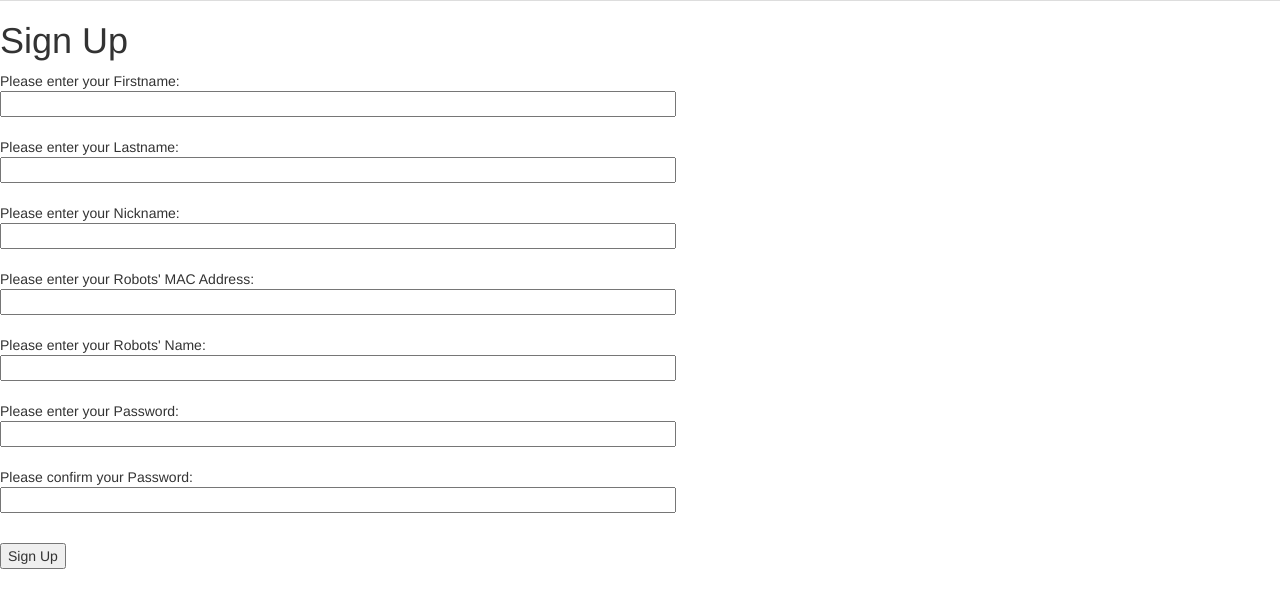
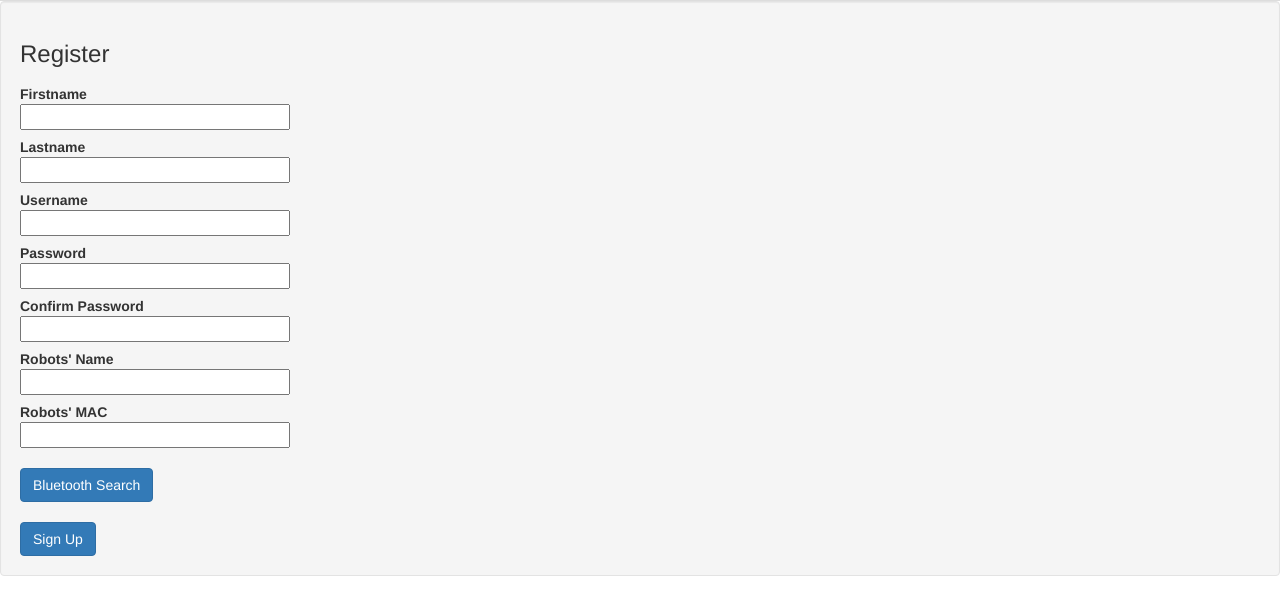
Before and after one commit to B-LAB/panyabot, a Flask app: page /register in a window 1280 px wide. Shown: the top 615 px of the page. Run offline with Flask 2, Linux system fonts and the light colour scheme; some libraries are stand-ins or nearby versions.

Commit message:
Minor bootstrap facelift to blockly, registration and login pages

```diff
--- a/app/templates/register.html
+++ b/app/templates/register.html
@@ -2,52 +2,96 @@
 {% extends "base.html" %}
 
 {% block content %}
-  <h1>Sign Up</h1>
-  <form action="" method="post" name="registration">
-      {{ form.hidden_tag() }}
-      <p>
-          Please enter your Firstname:<br>
-          {{ form.firstname(size=80) }}<br>
-          {% for error in form.firstname.errors %}
-            <span style="color: red;">[{{ error }}]</span>
-          {% endfor %}<br>
+  <div class="well">
+    <h3>Register</h3>
+    <form class="form-horizontal" action="" method="post" name="registration">
+        {{ form.hidden_tag() }}
 
-          Please enter your Lastname:<br>
-          {{ form.lastname(size=80) }}<br>
-          {% for error in form.lastname.errors %}
-            <span style="color: red;">[{{ error }}]</span>
-          {% endfor %}<br>
+        <div class="control-group">
+          <label class="control-label" for "firstname">Firstname</label>
+          <div class="controls">
+            {{ form.firstname(size=30) }}
+            {% for error in form.firstname.errors %}
+              <br><span class="help-inline" style="color: red;">[{{ error }}]</span><br>
+            {% endfor %}
+          </div>
+        </div>
 
-          Please enter your Nickname:<br>
-          {{ form.nickname(size=80) }}<br>
-          {% for error in form.nickname.errors %}
-            <span style="color: red;">[{{ error }}]</span>
-          {% endfor %}<br>
+        <div class="control-group">
+          <label class="control-label" for "lastname">Lastname</label>
+          <div class="controls">
+            {{ form.lastname(size=30) }}
+            {% for error in form.lastname.errors %}
+              <br><span class="help-inline" style="color: red;">[{{ error }}]</span><br>
+            {% endfor %}
+          </div>
+        </div>
 
-          Please enter your Robots' MAC Address:<br>
-          {{ form.robot_mac(size=80) }}<br>
-          {% for error in form.robot_mac.errors %}
-            <span style="color: red;">[{{ error }}]</span>
-          {% endfor %}<br>
+        <div class="control-group">
+          <label class="control-label" for "username">Username</label>
+          <div class="controls">
+            {{ form.nickname(size=30) }}
+            {% for error in form.nickname.errors %}
+              <br><span class="help-inline" style="color: red;">[{{ error }}]</span><br>
+            {% endfor %}
+          </div>
+        </div>
 
-          Please enter your Robots' Name:<br>
-          {{ form.robot_name(size=80) }}<br>
-          {% for error in form.robot_name.errors %}
-            <span style="color: red;">[{{ error }}]</span>
-          {% endfor %}<br>
+        <div class="control-group">
+          <label class="control-label" for "password">Password</label>
+          <div class="controls">
+            {{ form.password(size=30) }}
+            {% for error in form.password.errors %}
+              <br><span class="help-inline" style="color: red;">[{{ error }}]</span><br>
+            {% endfor %}
+          </div>
+        </div>
 
-          Please enter your Password:<br>
-          {{ form.password(size=80) }}<br>
-          {% for error in form.password.errors %}
-            <span style="color: red;">[{{ error }}]</span>
-          {% endfor %}<br>
+        <div class="control-group">
+          <label class="control-label" for "confirm">Confirm Password</label>
+          <div class="controls">
+            {{ form.confirm(size=30) }}
+            {% for error in form.confirm.errors %}
+              <br><span class="help-inline" style="color: red;">[{{ error }}]</span><br>
+            {% endfor %}
+          </div>
+        </div>
 
-          Please confirm your Password:<br>
-          {{ form.confirm(size=80) }}<br>
-          {% for error in form.confirm.errors %}
-            <span style="color: red;">[{{ error }}]</span>
-          {% endfor %}<br>
-      </p>
-      <p><input type="submit" value="Sign Up"></p>
-  </form>
+        <div class="control-group">
+          <label class="control-label" for "robot_name">Robots' Name</label>
+          <div class="controls">
+            {{ form.robot_name(size=30) }}
+            {% for error in form.robot_name.errors %}
+              <br><span class="help-inline" style="color: red;">[{{ error }}]</span><br>
+            {% endfor %}
+          </div>
+        </div>
+
+        <div class="control-group">
+          <label class="control-label" for "robot_mac">Robots' MAC</label>
+          <div class="controls">
+            {{ form.robot_mac(size=30) }}
+            {% for error in form.robot_mac.errors %}
+              <br><span class="help-inline" style="color: red;">[{{ error }}]</span><br>
+            {% endfor %}
+          </div>
+        </div><br>
+
+        <div class="control-group">
+          <div class="controls">
+            <a href={{ url_for('blockly') }}>
+              <span>
+                <input class="btn btn-primary" type="button" value="Bluetooth Search">
+              </span>
+            </a>
+          </div>
+      </div><br>
+
+        <div class="control-group">
+          <div class="controls">
+            <input class="btn btn-primary" type="submit" value="Sign Up">
+          </div>
+      </div>
+    </form>
+  </div>
 {% endblock %}
```
Also changed, not shown: app/templates/blockly.html (+5 -2 lines), app/templates/login.html (+49 -20 lines).
